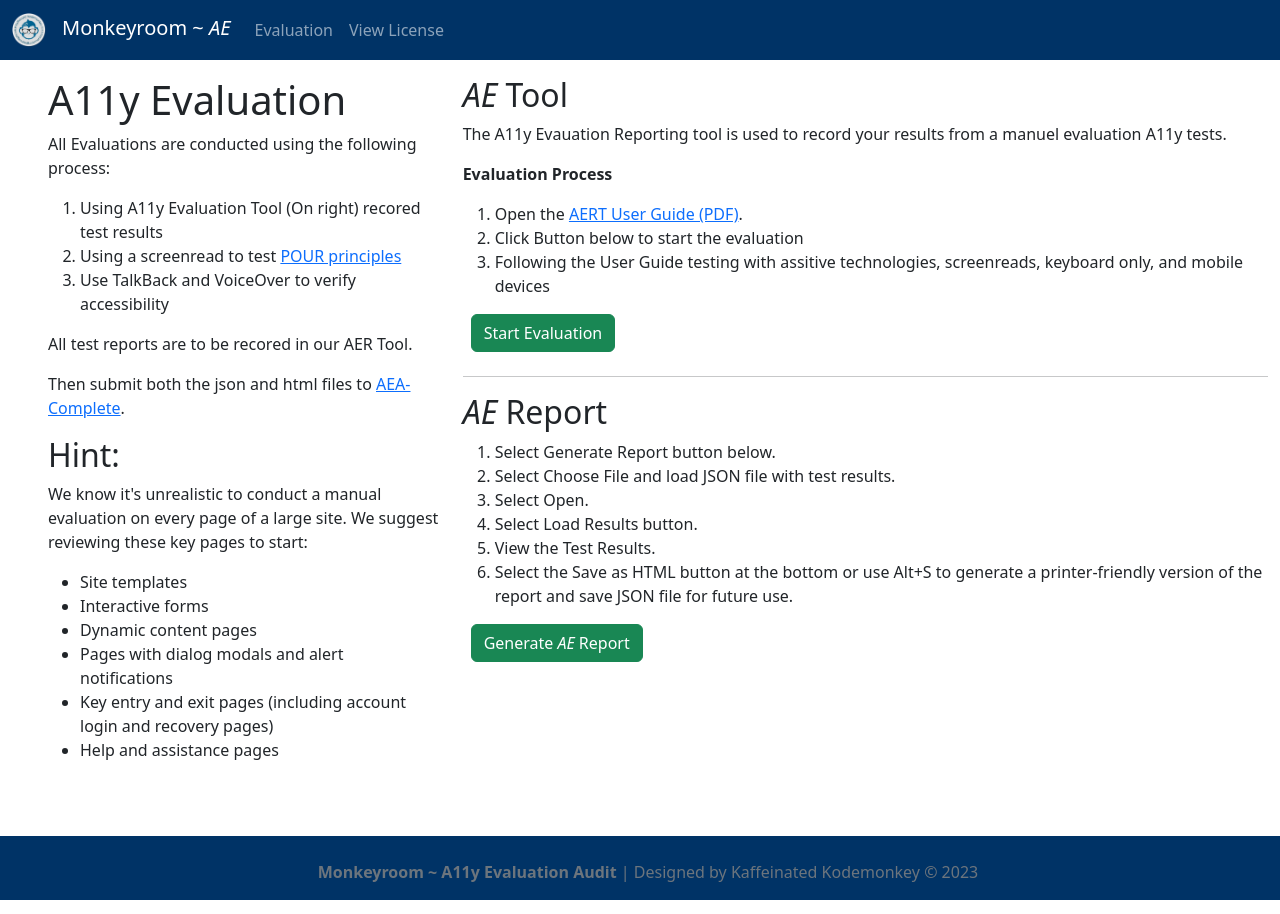
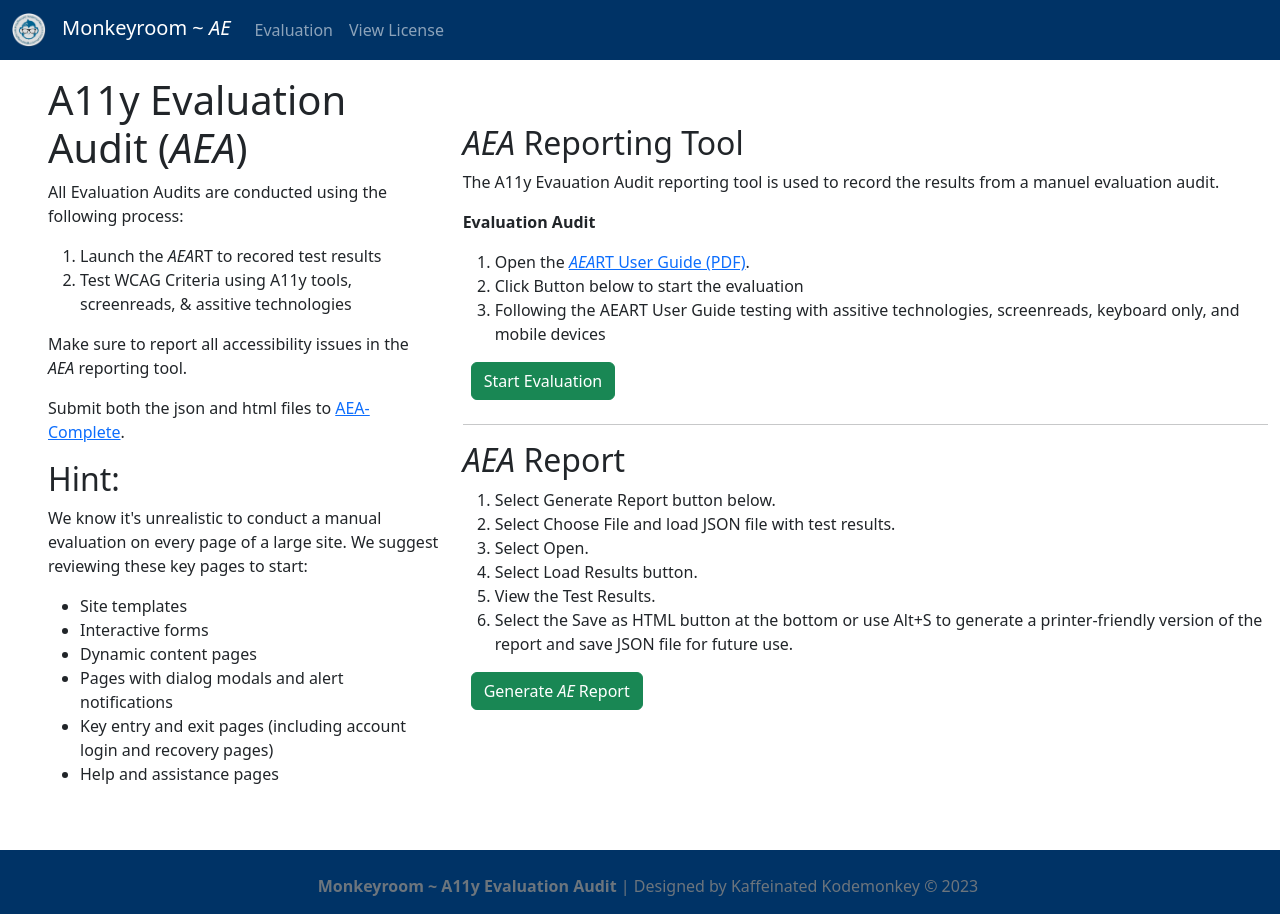
Before and after one commit to Kaffeianted-Kodemonkey/Monkeyroom-AEA, a Jekyll site: the page built from Instruction.html, in a window 1280 px wide. Built offline with Jekyll 4.4.1, drawn with Linux system fonts in a browser that asks for light colours.

Commit message:
Update content

```diff
--- a/Instruction.html
+++ b/Instruction.html
@@ -4,18 +4,17 @@
 ---
 <div class="row">
   <div class="col-4">
-    <h1>A11y Evaluation</h1>
+    <h1>A11y Evaluation Audit (<em>AEA</em>)</h1>
 
-    <p>All Evaluations are conducted using the following process:</p>
+    <p>All Evaluation Audits are conducted using the following process:</p>
     <ol>
-      <li>Using A11y Evaluation Tool (On right) recored test results</li>
-      <li>Using a screenread to test <a href="#">POUR principles</a></li>
-      <li>Use TalkBack and VoiceOver to verify accessibility</li>
+      <li>Launch the <em>AEA</em>RT to recored test results</li>
+      <li>Test WCAG Criteria using A11y tools, screenreads, & assitive technologies</li>
     </ol>
 
-    <p>All test reports are to be recored in our AER Tool.</p>
+    <p>Make sure to report all accessibility issues in the <em>AEA</em> reporting tool.</p>
 
-    <p>Then submit both the json and html files to
+    <p>Submit both the json and html files to
     <a href="mailto:kaffeinatedkodemonkey@gmail.com?subject=Completed Evaluation">AEA-Complete</a>.</p>
 
     <h2>Hint:</h2>
@@ -33,21 +32,21 @@
     </ul>
 
   </div>
-  <div class="col-8">
-    <h2><em>AE</em> Tool</h2>
+  <div class="col-8 mt-5">
+    <h2><em>AEA</em> Reporting Tool</h2>
 
-    <p>The A11y Evauation Reporting tool is used to record your results from a manuel evaluation A11y tests.</p>
+    <p>The A11y Evauation Audit reporting tool is used to record the results from a manuel evaluation audit.</p>
 
-    <p><strong>Evaluation Process</strong></p>
+    <p><strong>Evaluation Audit</strong></p>
     <ol>
-      <li>Open the <a href="/assets/Resources/AERT-User-Guide.pdf" target="_blank">AERT User Guide (PDF)</a>.</li>
+      <li>Open the <a href="/assets/Resources/AEART-User-Guide.pdf" target="_blank"><em>AEA</em>RT User Guide (PDF)</a>.</li>
       <li>Click Button below to start the evaluation</li>
-      <li>Following the User Guide testing with assitive technologies, screenreads, keyboard only, and mobile devices</li>
+      <li>Following the AEART User Guide testing with assitive technologies, screenreads, keyboard only, and mobile devices</li>
     </ol>
 
     <a href="/create-report.html" type="button" name="button" class="btn btn-md btn-success ms-2 mb-2">Start Evaluation</a>
     <hr />
-    <h2><em>AE</em> Report</h2>
+    <h2><em>AEA</em> Report</h2>
     <ol>
       <li>Select Generate Report button below.</li>
       <li>Select Choose File and load JSON file with test results.</li>
```
Also changed, not shown: 1 other file.
